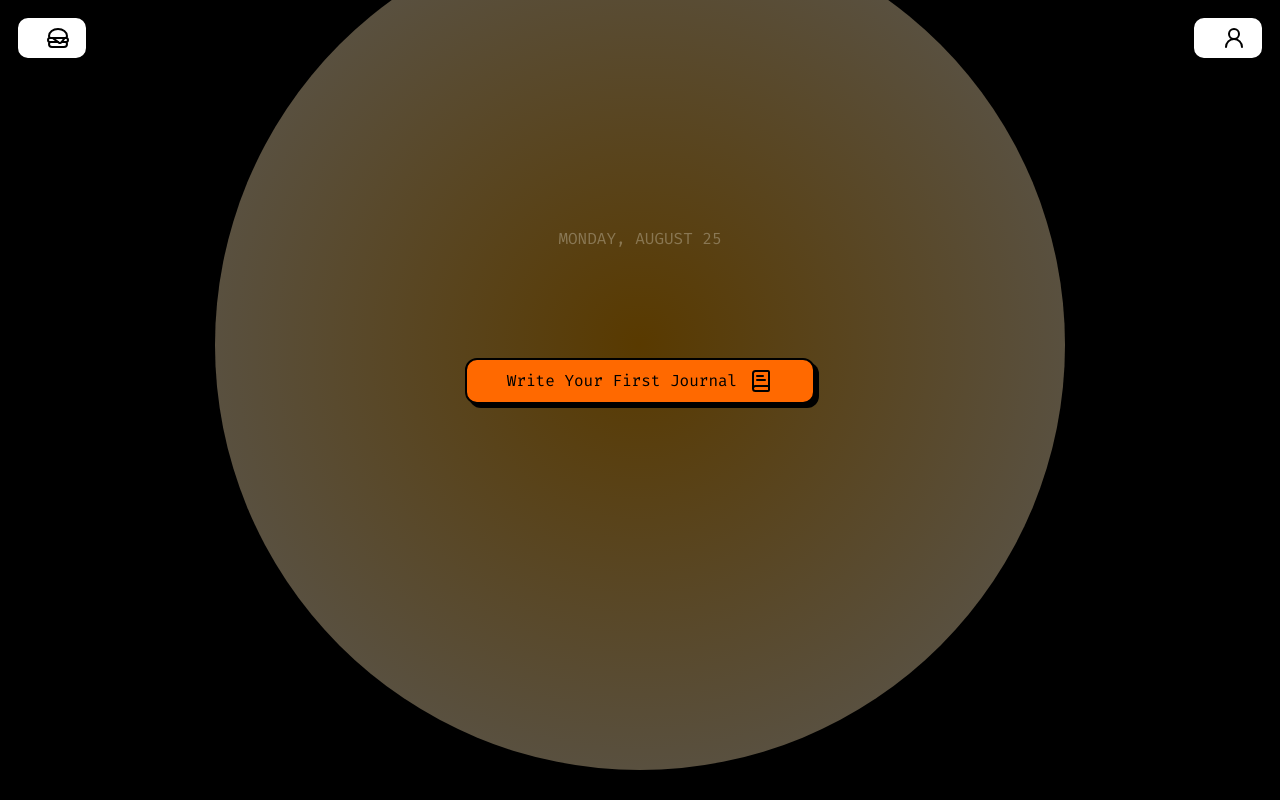
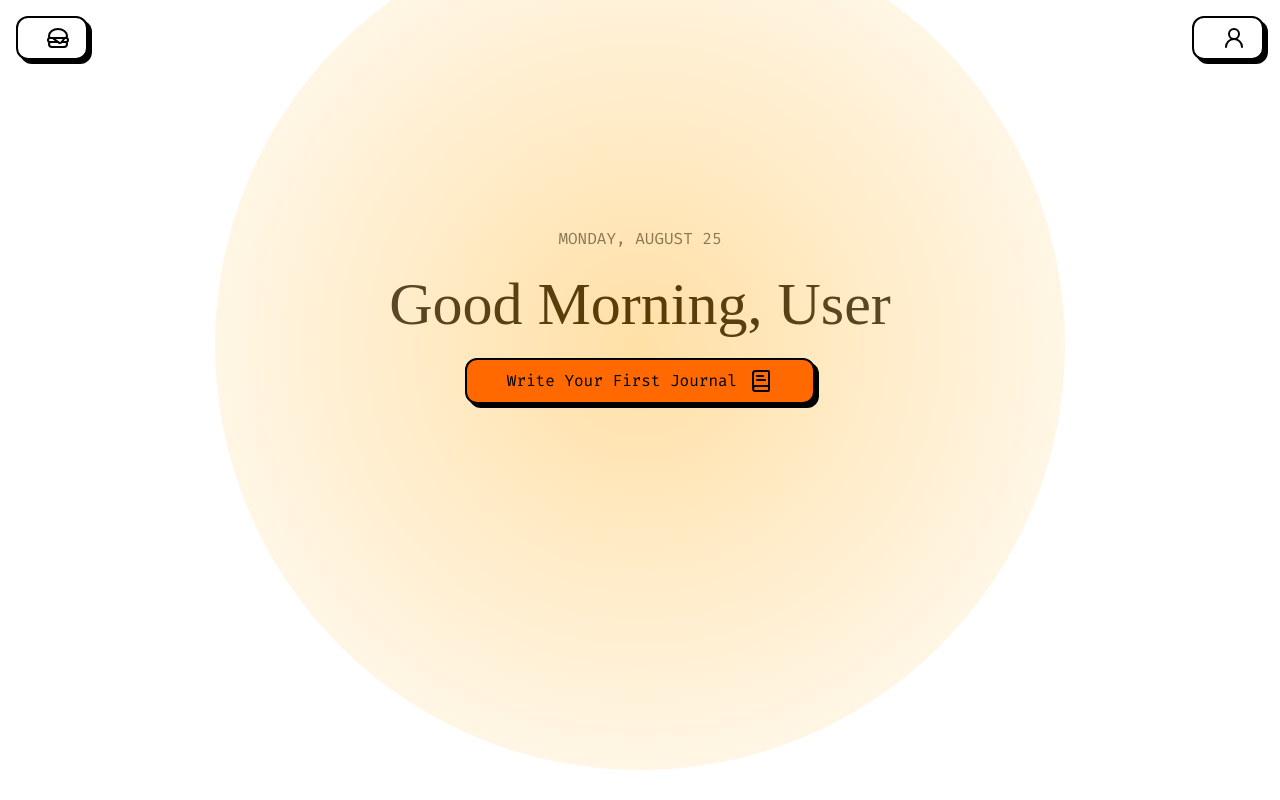
Before and after one commit to clive-limo/journal-app, a Vue app in the folder apps/web/: page /home in a window 1280 px wide. Built offline with nearby package versions, Linux system fonts and the light colour scheme; no server answers; a web font is replaced by a local one.

Commit message:
fix: favicon updated -plain bg changed

```diff
--- a/apps/web/index.html
+++ b/apps/web/index.html
@@ -4,7 +4,7 @@
     <meta charset="UTF-8" />
     <link rel="icon" href="/favicon.ico" />
     <meta name="viewport" content="width=device-width, initial-scale=1.0" />
-    <title>Journal App</title>
+    <title>Echo Journal</title>
   </head>
   <body>
     <div id="app" class="h-[100svh] overflow-hidden"></div>
--- a/apps/web/src/components/Layout/MainLayout.vue
+++ b/apps/web/src/components/Layout/MainLayout.vue
@@ -1,5 +1,5 @@
 <template>
-  <div class="h-full w-full overflow-x-hidden bg-black">
+  <div class="h-full w-full overflow-x-hidden">
     <div
       class="absolute -top-10 md:-top-20 ld:-top-40 left-1/2 transform -translate-x-1/2 pointer-events-none"
     >
--- a/apps/web/src/views/LandingPage.vue
+++ b/apps/web/src/views/LandingPage.vue
@@ -39,7 +39,7 @@ const goToHome = () => {
 
 <template>
   <div
-    class="h-screen grid grid-cols-1 pt-[100px] w-full bg-white overflow-auto"
+    class="h-screen grid grid-cols-1 pt-[100px] w-full bg-[#fffff0] overflow-auto"
   >
     <!-- header -->
     <Header :handleLogin="handleLogin" />
```
Also changed, not shown: 1 other file (tests, documents, lock files or other folders).
